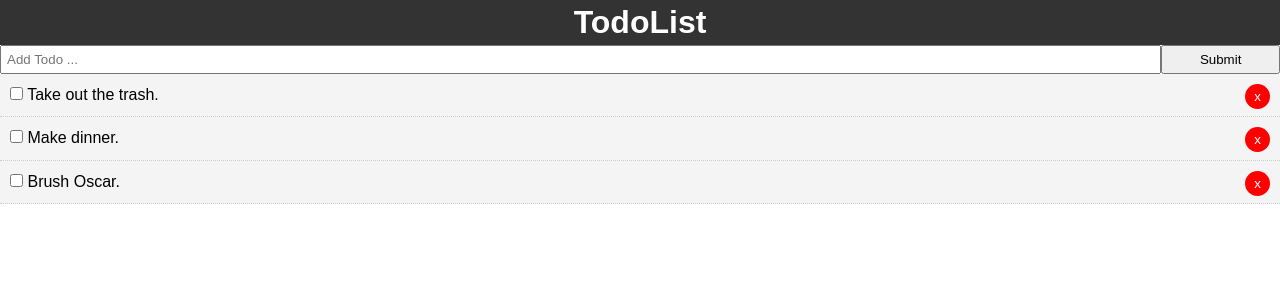
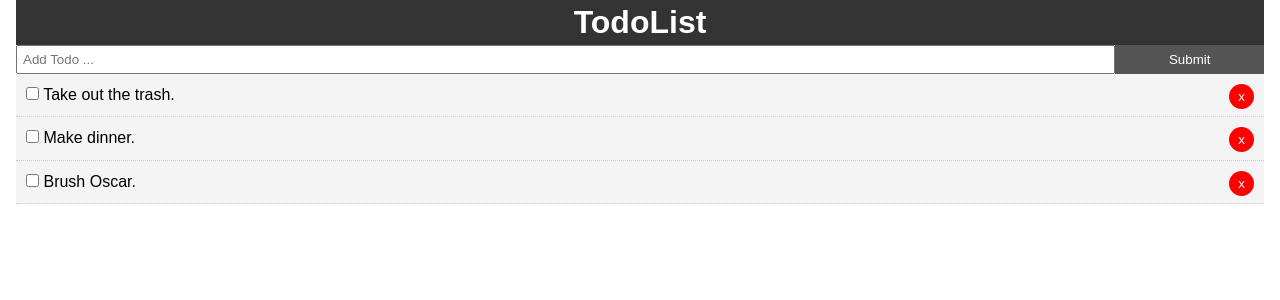
Before and after one commit to frankieGP/react-cc19-todo, a React (Create React App) app: page / in a window 1280 px wide. Shown: the top 300 px of the page. Built offline with nearby package versions, Linux system fonts and the light colour scheme; the HTML template or start-up script is replaced by a standard one.

Commit message:
Update App.css

```diff
--- a/src/App.css
+++ b/src/App.css
@@ -13,3 +13,20 @@
   color: #333;
   text-decoration: none;
 }
+
+.container {
+  padding: 0 1rem;
+}
+
+.btn {
+  display: inline-block;
+  border: none;
+  background: #555;
+  color: white;
+  padding: 7px 20px;
+  cursor: pointer;
+}
+
+.btn.hover {
+  background: #666;
+}
```
